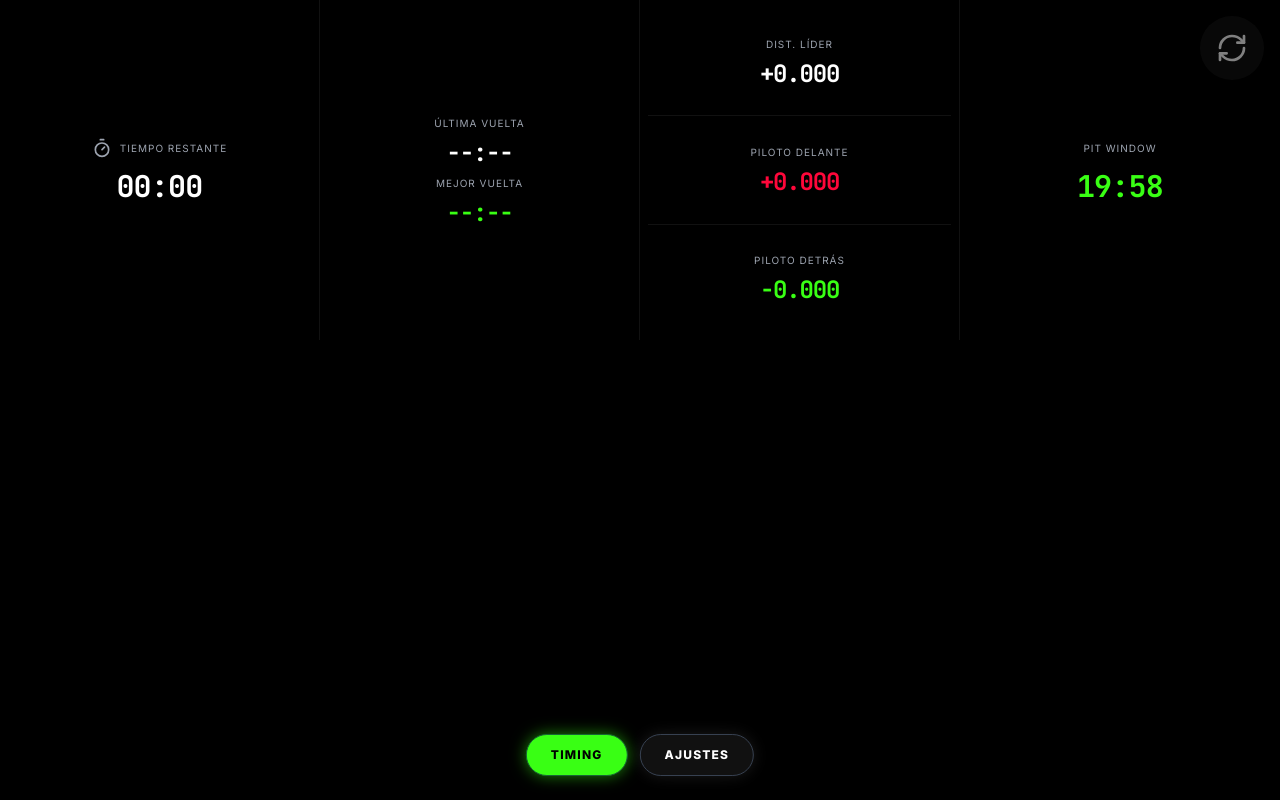
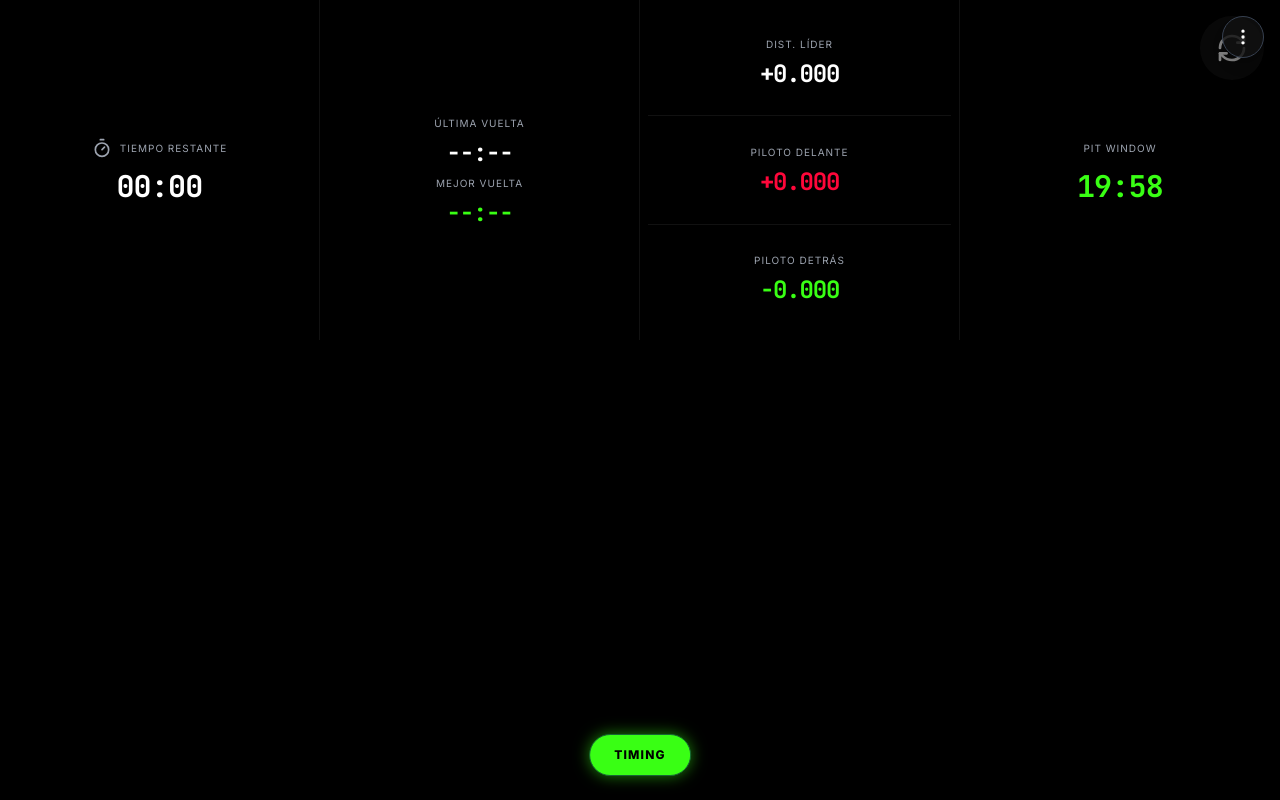
Before and after one commit to KTAPP22/APP, a React (Vite) app: page / in a window 1280 px wide. Both pictures are taken after typing "Sample" into the empty fields and a click on the button "COMENZAR CARRERA". Built offline with nearby package versions, Linux system fonts and the light colour scheme; no server answers.

Commit message:
Replace bottom Adjustments button with a 3-dots dropdown menu at the top-right corner of the Dashboard

```diff
--- a/src/components/Dashboard.jsx
+++ b/src/components/Dashboard.jsx
@@ -1,14 +1,16 @@
-import React, { useEffect } from 'react';
+import React, { useEffect, useState } from 'react';
 import { SessionBlock } from './blocks/SessionBlock';
 import { TimesBlock } from './blocks/TimesBlock';
 import { GapsBlock } from './blocks/GapsBlock';
 import { StintBlock } from './blocks/StintBlock';
 import { startApexTimingService, stopApexTimingService } from '../services/apexTimingService';
 import { useRaceStore } from '../store/useRaceStore';
+import { MoreVertical, Settings } from 'lucide-react';
 
 export const Dashboard = ({ onShowTiming }) => {
   const apexUrl = useRaceStore((state) => state.apexUrl);
   const apexPort = useRaceStore((state) => state.apexPort);
+  const [menuOpen, setMenuOpen] = useState(false);
 
   useEffect(() => {
     if (apexUrl) {
@@ -27,6 +29,41 @@ export const Dashboard = ({ onShowTiming }) => {
 
   return (
     <div className="w-full min-h-[100dvh] relative overflow-y-auto">
+      {/* 3-Dots Dropdown Button in Top-Right Corner */}
+      <div className="absolute top-4 right-4 z-20">
+        <button
+          onClick={() => setMenuOpen(!menuOpen)}
+          className="p-2 sm:p-2.5 rounded-full bg-dark-gray/80 hover:bg-gray-800 text-white border border-gray-700 shadow-lg active:scale-95 transition-all"
+          title="Opciones"
+        >
+          <MoreVertical size={20} className="w-5 h-5" />
+        </button>
+
+        {menuOpen && (
+          <>
+            {/* Click-away overlay to close dropdown */}
+            <div
+              className="fixed inset-0 z-10 cursor-default"
+              onClick={() => setMenuOpen(false)}
+            />
+
+            {/* Dropdown Menu */}
+            <div className="absolute top-12 right-0 bg-pure-black/95 backdrop-blur-md border border-gray-800 rounded-xl p-1.5 shadow-2xl z-20 min-w-[150px] animate-in fade-in slide-in-from-top-2 duration-100">
+              <button
+                onClick={() => {
+                  setMenuOpen(false);
+                  useRaceStore.setState({ isSetupComplete: false });
+                }}
+                className="w-full flex items-center gap-2.5 px-3.5 py-2.5 text-xs uppercase tracking-wider text-white hover:bg-neon-red/15 hover:text-neon-red rounded-lg transition-colors font-sans text-left font-bold"
+              >
+                <Settings size={14} />
+                <span>Ajustes</span>
+              </button>
+            </div>
+          </>
+        )}
+      </div>
+
       <div className="w-full grid grid-cols-2 grid-rows-2 landscape:grid-cols-4 landscape:grid-rows-1 select-none min-h-[100dvh] landscape:min-h-[340px]">
         {/* Session Info */}
         <SessionBlock />
@@ -41,24 +78,17 @@ export const Dashboard = ({ onShowTiming }) => {
         <StintBlock />
       </div>
 
-      {/* Floating Action Buttons */}
-      <div className="absolute bottom-6 left-1/2 transform -translate-x-1/2 flex items-center gap-3 z-10">
-        {isLucasGuerrero && (
+      {/* Floating TIMING Button at the bottom */}
+      {isLucasGuerrero && (
+        <div className="absolute bottom-6 left-1/2 transform -translate-x-1/2 z-10">
           <button
             onClick={onShowTiming}
             className="bg-neon-green hover:bg-green-500 active:scale-95 text-pure-black font-bold tracking-widest text-xs py-3 px-6 rounded-full border border-green-800 shadow-[0_0_15px_rgba(57,255,20,0.5)] transition-all uppercase flex items-center gap-2 whitespace-nowrap"
           >
             <span>TIMING</span>
           </button>
-        )}
-        <button
-          onClick={() => useRaceStore.setState({ isSetupComplete: false })}
-          className="bg-dark-gray hover:bg-gray-800 active:scale-95 text-white font-bold tracking-widest text-xs py-3 px-6 rounded-full border border-gray-700 shadow-[0_0_15px_rgba(255,255,255,0.1)] transition-all uppercase flex items-center gap-2 whitespace-nowrap"
-          title="Modificar configuración o circuito"
-        >
-          <span>Ajustes</span>
-        </button>
-      </div>
+        </div>
+      )}
     </div>
   );
 };
```
